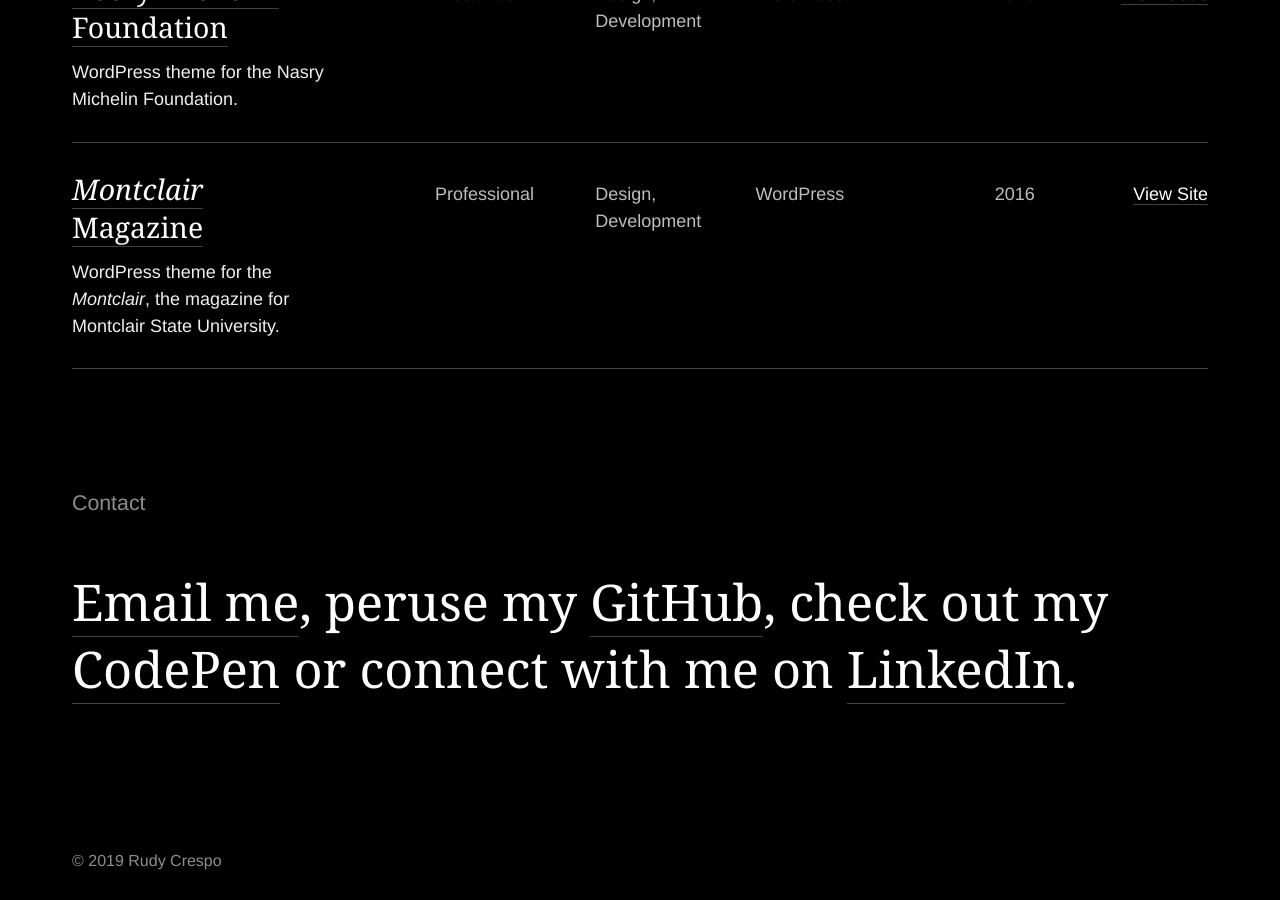
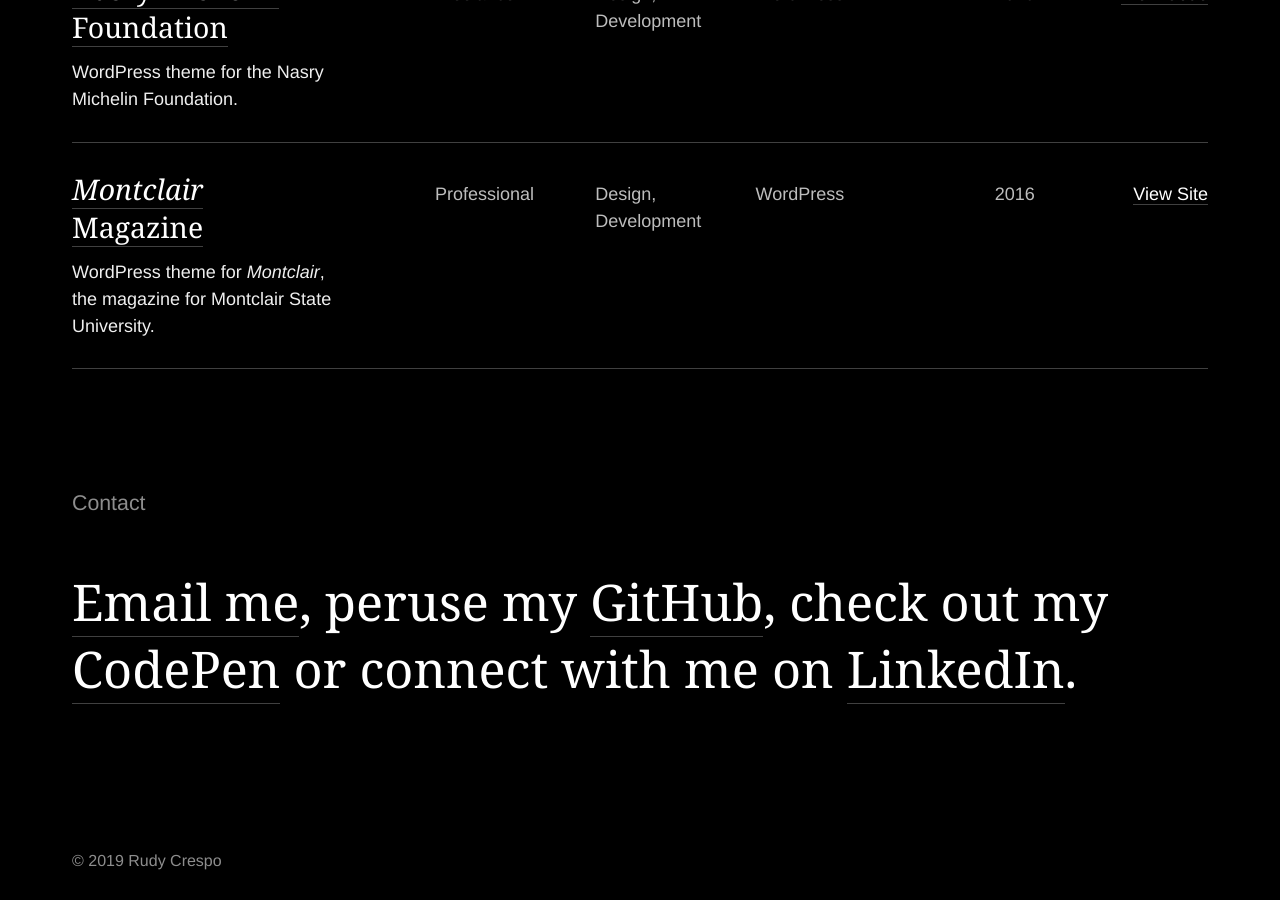
Before and after one commit to rcrespo9/portfolio-2018, a Jekyll site: the page built from index.md, in a window 1280 px wide and 900 px high, scrolled down 1721 px. Built offline with Jekyll 4.4.1, drawn with Linux system fonts in a browser that asks for light colours; some web fonts are replaced.

Commit message:
just montclair for magazine, not the montclair

```diff
--- a/_data/projects.yml
+++ b/_data/projects.yml
@@ -1,6 +1,6 @@
 - name: <em>Montclair</em> Magazine
   url: https://www.montclair.edu/magazine/
-  description: WordPress theme for the <em>Montclair</em>, the magazine for Montclair State University.
+  description: WordPress theme for <em>Montclair</em>, the magazine for Montclair State University.
   year: 2016
   role: Design, Development
   technologies: WordPress
```
